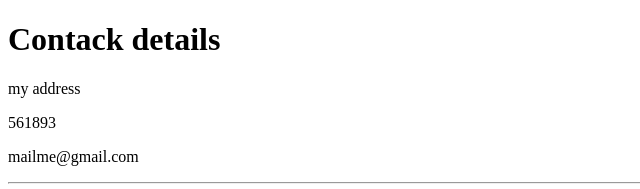
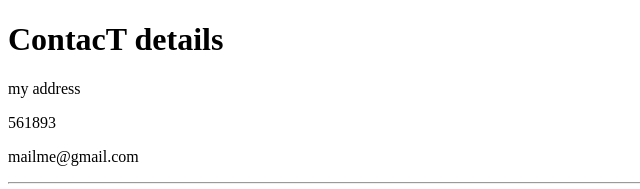
Before and after one commit to Adityapatil11/cv, a plain HTML site: page add.html in a window 1280 px wide. Shown: the top 189 px of the page, 0-640 px from the left. Drawn offline with Linux system fonts and the light colour scheme.

Commit message:
Update add.html

```diff
--- a/add.html
+++ b/add.html
@@ -6,7 +6,7 @@
         <TITLE>contact me</TITLE>
     </head>
     <body>
-        <h1>Contack details</h1>
+        <h1>ContacT details</h1>
         <p>my address</p>
         <p>561893</p>
         <p>mailme@gmail.com</p>
```
